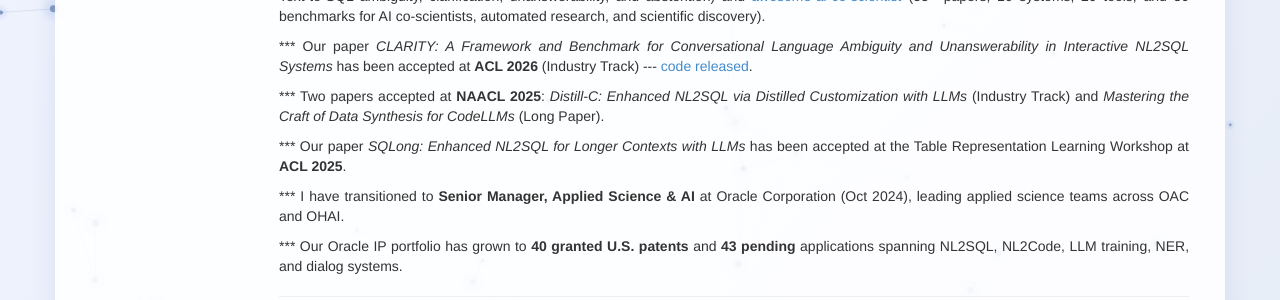
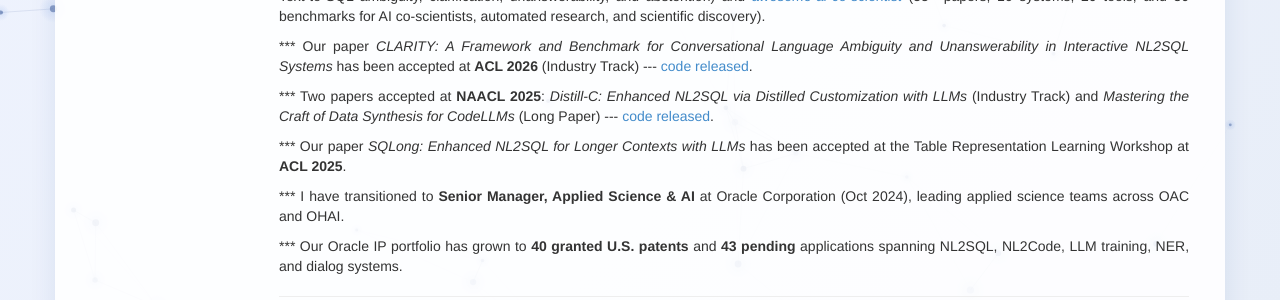
Before and after one commit to duyvuleo/duyvuleo.github.io, a Jekyll site: the page built from index.html, in a window 1280 px wide and 900 px high, scrolled down 514 px. Shown: the part 152-452 px from the top of the window. Built offline with Jekyll 4.4.1, drawn with Linux system fonts in a browser that asks for light colours.

Commit message:
Add code link for Data Synthesis for CodeLLMs (NAACL 2025) paper
Co-Authored-By: Claude Sonnet 5 <noreply@anthropic.com>

```diff
--- a/_config.yml
+++ b/_config.yml
@@ -416,6 +416,7 @@ papers:
     booktitle: Proceedings of the 2025 Conference of the Nations of the Americas Chapter of the Association for Computational Linguistics (NAACL 2025) (Long Paper)
     booktitle-url: https://aclanthology.org/2025.naacl-long
     doc-url: https://aclanthology.org/2025.naacl-long
+    code: https://github.com/chenmengdx/awesome-data-synthesis-for-code-llm
     venue: conference
     abstract: >
       We present a systematic study on data synthesis for training Code LLMs.
--- a/index.html
+++ b/index.html
@@ -64,7 +64,7 @@ with publications at ACL, EMNLP, NAACL, and COLING.
 <p style="text-align: justify;">*** Released a new curated repo on <a href="https://github.com/duyvuleo">GitHub</a>: <a href="https://github.com/duyvuleo/awesome-agents-that-learn"><em>awesome-agents-that-learn</em></a> --- an annotated research guide to self-learning, self-improving, and self-evolving AI agents (80+ papers/surveys/benchmarks, 20+ systems and frameworks, 8 reading routes). </p>
 <p style="text-align: justify;">*** Two earlier curated repos on <a href="https://github.com/duyvuleo">GitHub</a>: <a href="https://github.com/duyvuleo/awesome-reliable-text-to-sql"><em>awesome-reliable-text-to-sql</em></a> (70+ annotated papers, 25 systems/tools, and 28 datasets/benchmarks on Text-to-SQL ambiguity, clarification, unanswerability, and abstention) and <a href="https://github.com/duyvuleo/awesome-ai-co-scientist"><em>awesome-ai-co-scientist</em></a> (55+ papers, 16 systems, 20 tools, and 30 benchmarks for AI co-scientists, automated research, and scientific discovery). </p>
 <p style="text-align: justify;">*** Our paper <em>CLARITY: A Framework and Benchmark for Conversational Language Ambiguity and Unanswerability in Interactive NL2SQL Systems</em> has been accepted at <strong>ACL 2026</strong> (Industry Track) --- <a href="https://github.com/duyvuleo/clarity">code released</a>. </p>
-<p style="text-align: justify;">*** Two papers accepted at <strong>NAACL 2025</strong>: <em>Distill-C: Enhanced NL2SQL via Distilled Customization with LLMs</em> (Industry Track) and <em>Mastering the Craft of Data Synthesis for CodeLLMs</em> (Long Paper). </p>
+<p style="text-align: justify;">*** Two papers accepted at <strong>NAACL 2025</strong>: <em>Distill-C: Enhanced NL2SQL via Distilled Customization with LLMs</em> (Industry Track) and <em>Mastering the Craft of Data Synthesis for CodeLLMs</em> (Long Paper) --- <a href="https://github.com/chenmengdx/awesome-data-synthesis-for-code-llm">code released</a>. </p>
 <p style="text-align: justify;">*** Our paper <em>SQLong: Enhanced NL2SQL for Longer Contexts with LLMs</em> has been accepted at the Table Representation Learning Workshop at <strong>ACL 2025</strong>. </p>
 <p style="text-align: justify;">*** I have transitioned to <strong>Senior Manager, Applied Science &amp; AI</strong> at Oracle Corporation (Oct 2024), leading applied science teams across OAC and OHAI.</p>
 <p style="text-align: justify;">*** Our Oracle IP portfolio has grown to <strong>40 granted U.S. patents</strong> and <strong>43 pending</strong> applications spanning NL2SQL, NL2Code, LLM training, NER, and dialog systems.</p>
```
